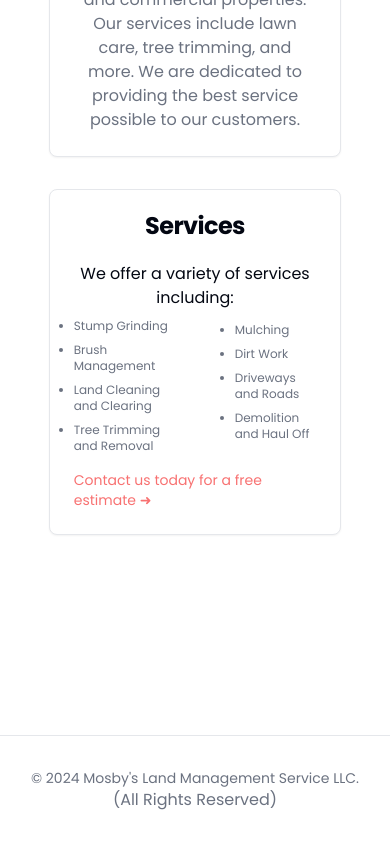
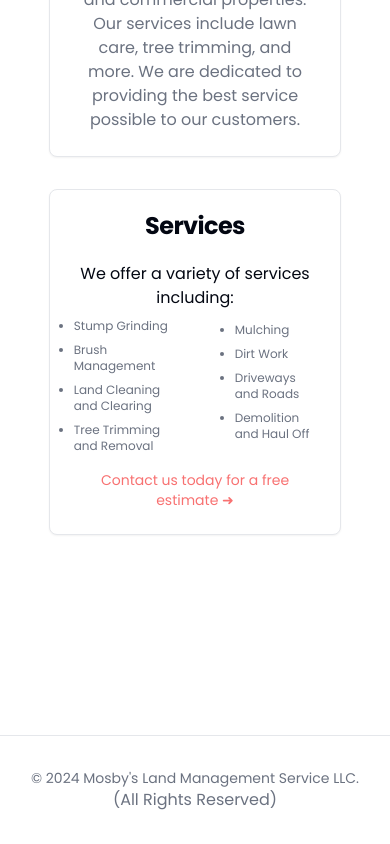
Before and after one commit to CrimsonOrb/mosbys, a Next.js app: page / in a window 390 px wide. Shown: the part 808-1652 px from the top of the page. Built offline with nearby package versions, Linux system fonts and the light colour scheme.

Commit message:
refactor: center text in services section

```diff
--- a/components/services.tsx
+++ b/components/services.tsx
@@ -27,7 +27,7 @@ export default function TechStack() {
         </div>
         <Link
           href="/contact"
-          className="flex justify-center items-center mt-4 text-red-400 hover:underline text-sm md:text-lg"
+          className="text-center flex justify-center items-center mt-4 text-red-400 hover:underline text-sm md:text-lg"
         >
           Contact us today for a free estimate ➜
         </Link>
```
